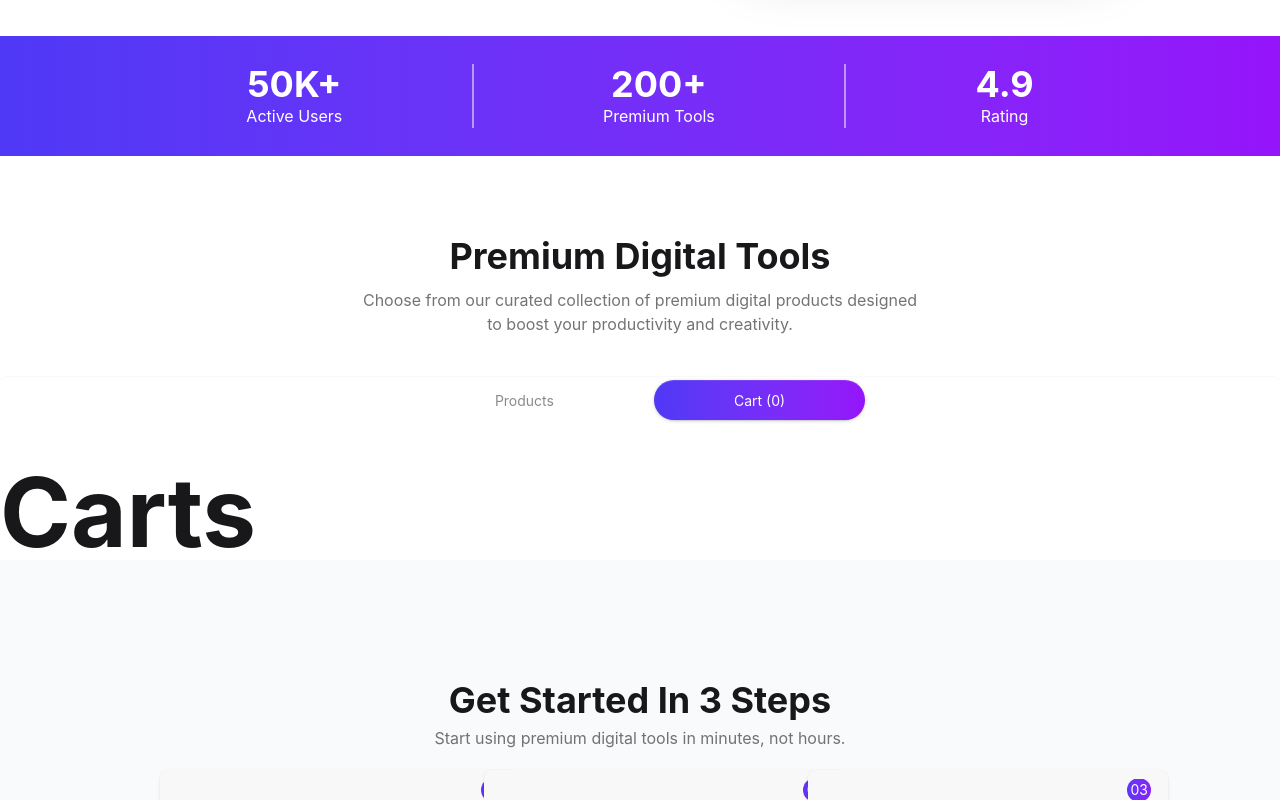
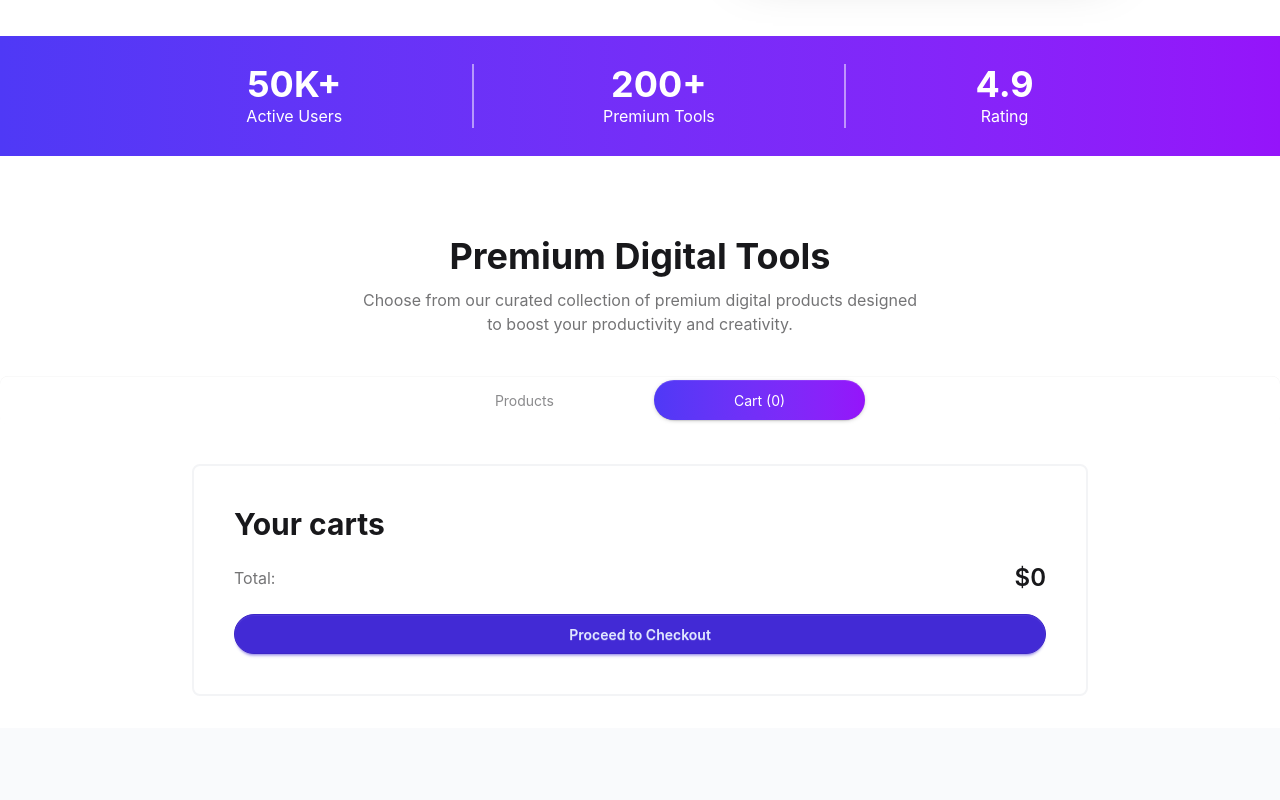
Before and after one commit to Nafiul-Islam-Eshan/DigiTools-Platform, a React (Vite) app: page / in a window 1280 px wide. Both pictures are taken after a click on the radio button "Cart (0)". Shown: the part 602-1402 px from the top of the page. Built offline with nearby package versions, Linux system fonts and the light colour scheme.

Commit message:
Carts: Static UI insterface is set

```diff
--- a/src/App.jsx
+++ b/src/App.jsx
@@ -21,7 +21,8 @@ const productsResponse = fetchProducts();
 
 function App() {
   const [activeTab, setActiveTab] = useState("product");
-  console.log(activeTab);
+  const [cards, setCards] = useState([]);
+  // console.log(cards);
 
   return (
     <>
@@ -35,9 +36,9 @@ function App() {
 
       <Tabs setActiveTab={setActiveTab} />
 
-      { activeTab==="product" && <DigitalTools productsResponse={productsResponse} />}
+      { activeTab==="product" && <DigitalTools productsResponse={productsResponse} cards={cards} setCards={setCards} />}
 
-      {activeTab==="cart" && <Cart /> }
+      {activeTab==="cart" && <Cart cards={cards}/> }
 
       <GetStarted />
 
--- a/src/Components/DigitalTools/Cart.jsx
+++ b/src/Components/DigitalTools/Cart.jsx
@@ -1,11 +1,45 @@
-import React from 'react';
+import React from "react";
 
-const Cart = () => {
-    return (
-        <div>
-            <h1 className="text-8xl font-bold">Carts </h1>
-        </div>
-    );
+const Cart = ({ cards }) => {
+  console.log(cards);
+  return (
+    <div className="w-full md:w-[70%] mx-auto my-8 border-2 border-gray-100 rounded-lg p-10 space-y-5">
+      {/* Heading */}
+      <h2 className="font-bold text-3xl"> Your carts</h2>
+
+      {/* Each selected cart */}
+      {cards.map((card) => {
+        return (
+          <div className="flex justify-between items-center bg-base-200 rounded-box shadow-md p-5">
+            <div className="flex gap-3">
+              <div>
+                <img className="size-12 rounded-box" src={card.icon} />
+              </div>
+              <div>
+                <div className="font-semibold">{card.name} </div>
+                <div className="text-sm font-semibold opacity-60">
+                  {`$${Math.round(card.price)}`}
+                </div>
+              </div>
+            </div>
+            <button className="btn btn-error btn-outline">Remove</button>
+          </div>
+        );
+      })}
+
+      {/* Total */}
+      <div className="flex justify-between items-center">
+        <p className="opacity-60">Total:</p>
+        <p className="text-2xl font-semibold">
+          {" "}
+          $<span>0</span>{" "}
+        </p>
+      </div>
+
+      {/* Button */}
+      <button className="btn btn-primary w-full rounded-full">Proceed to Checkout</button>
+    </div>
+  );
 };
 
 export default Cart;
--- a/src/Components/DigitalTools/DigitalTools.jsx
+++ b/src/Components/DigitalTools/DigitalTools.jsx
@@ -3,7 +3,7 @@ import Header from './Header';
 import Tabs from './Tabs';
 import Products from './Products';
 
-const DigitalTools = ({productsResponse}) => {
+const DigitalTools = ({productsResponse, cards, setCards}) => {
     const products = use(productsResponse)
     // console.log(products);
 
@@ -12,7 +12,7 @@ const DigitalTools = ({productsResponse}) => {
 
             <div className="grid justify-center grid-cols-1 lg:grid-cols-3 gap-8 ">
                 {
-                    products.map(product => <Products product={product} />  )
+                    products.map(product => <Products product={product} cards={cards} setCards={setCards} />  )
                 }
             </div>
         </div>
--- a/src/Components/DigitalTools/Products.jsx
+++ b/src/Components/DigitalTools/Products.jsx
@@ -1,10 +1,12 @@
 import React, { useState } from "react";
 
-const Products = ({ product }) => {
+const Products = ({ product, setCards, cards }) => {
   const [isSelected, setIsSelected] = useState(false);
+  // console.log(product);
 
   const handleIsSelected = () => {
     setIsSelected(true);
+    setCards([...cards, product])
   };
 
   return (
```
